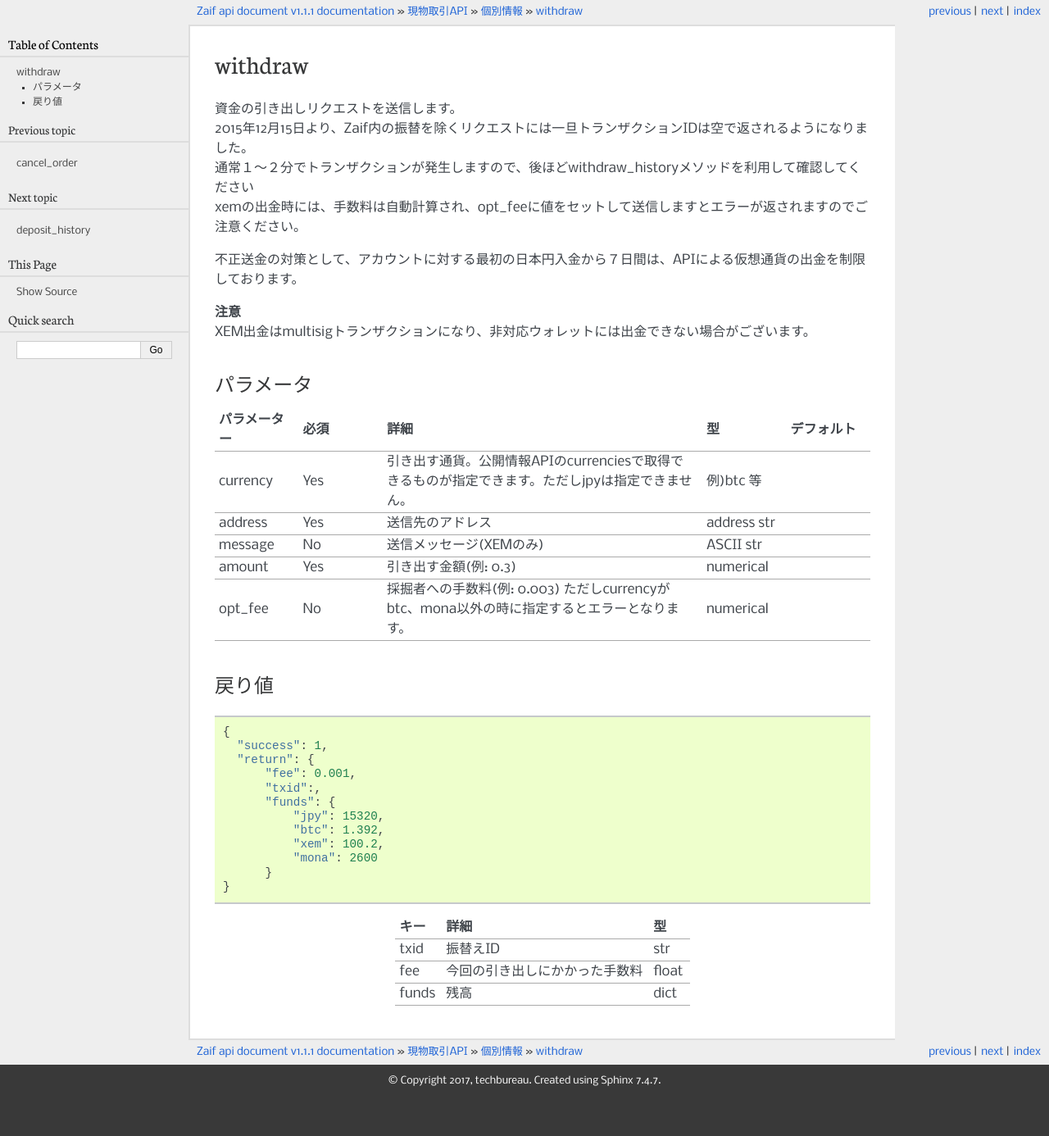
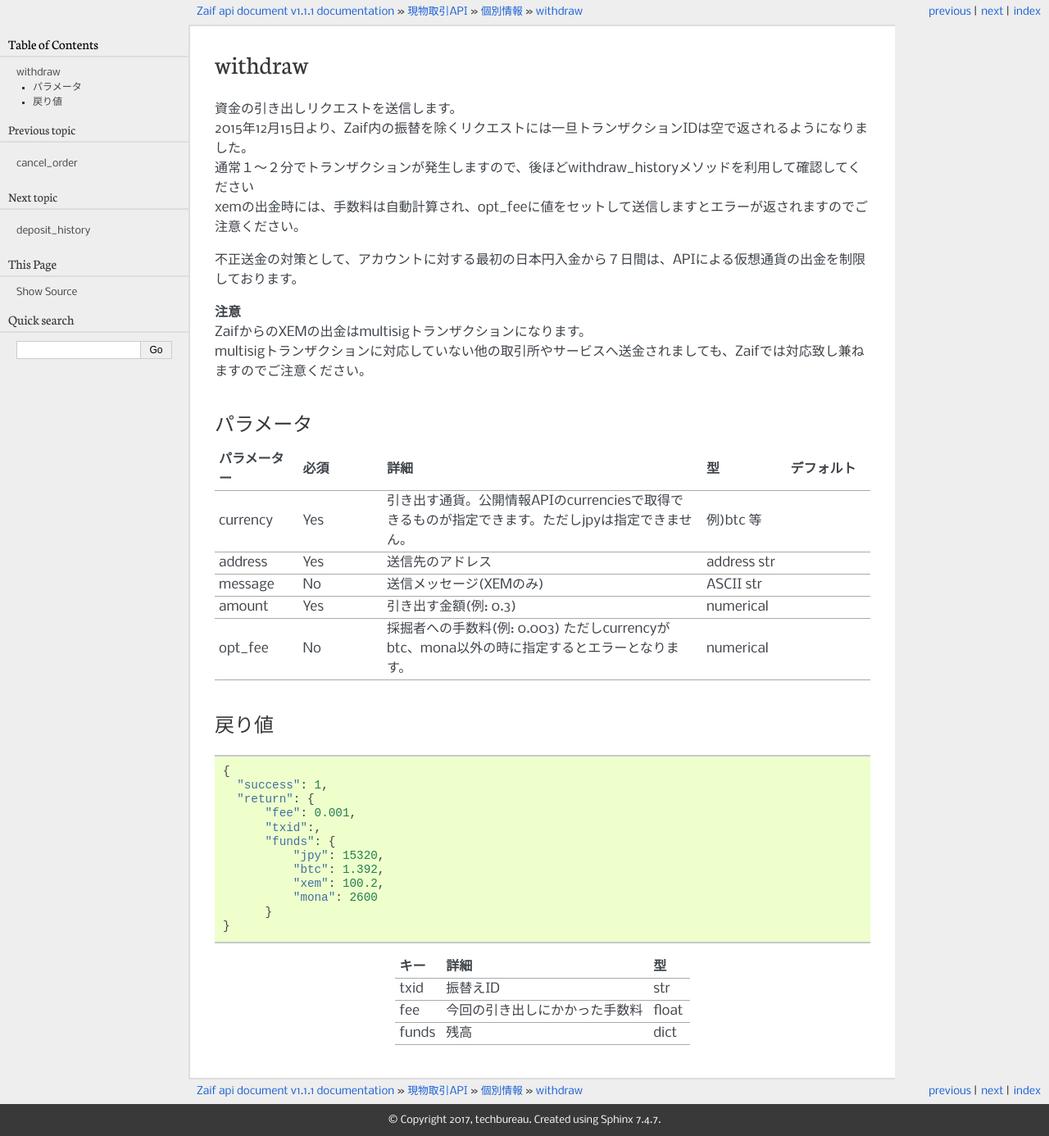
Before and after one commit to techbureau/api-doc, a Sphinx documentation site: the page built from docs/trade/2_individual/9_withdraw.rst, in a window 1280 px wide. Shown: the whole page at 82% size. Built offline with Sphinx 7.4.7, drawn with Linux system fonts in a browser that asks for light colours; before the commit the page ends 1338 px from its top, so only the background shows below that.

Commit message:
注意書きを更に丁寧にした

```diff
--- a/docs/trade/2_individual/9_withdraw.rst
+++ b/docs/trade/2_individual/9_withdraw.rst
@@ -11,7 +11,8 @@ withdraw
 | 不正送金の対策として、アカウントに対する最初の日本円入金から７日間は、APIによる仮想通貨の出金を制限しております。
 
 | **注意**
-| XEM出金はmultisigトランザクションになり、非対応ウォレットには出金できない場合がございます。
+| ZaifからのXEMの出金はmultisigトランザクションになります。
+| multisigトランザクションに対応していない他の取引所やサービスへ送金されましても、Zaifでは対応致し兼ねますのでご注意ください。
 
 
 パラメータ
```
